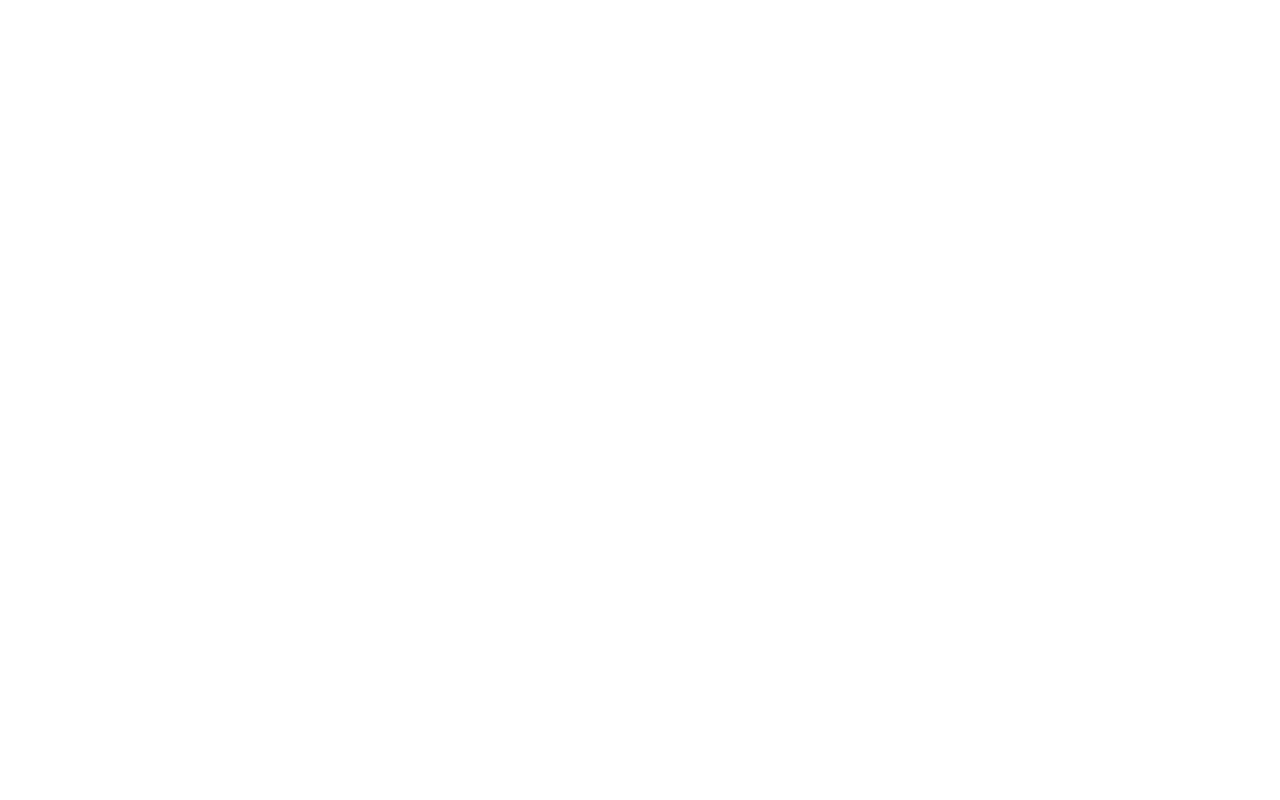
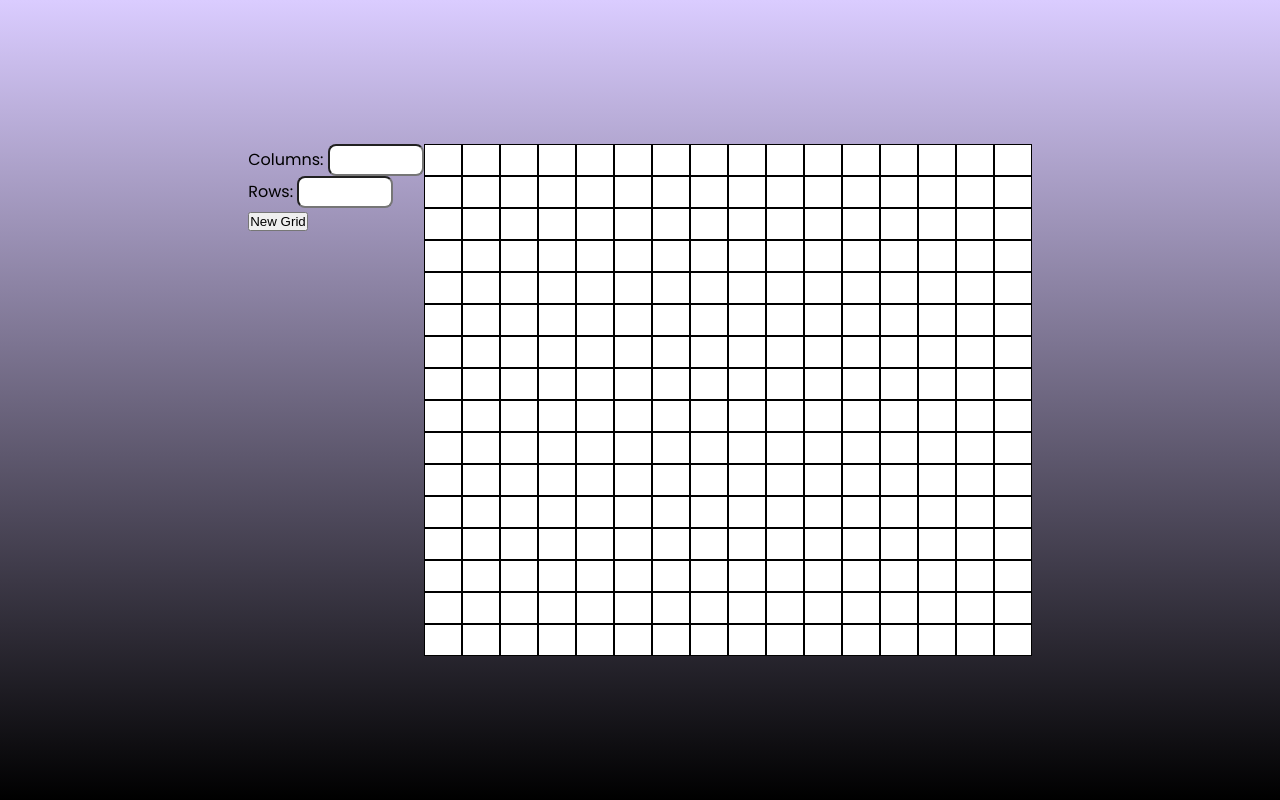
Before and after one commit to DavidMagar23/Sketchy, a plain HTML site: page index.html in a window 1280 px wide. Drawn offline with Linux system fonts and the light colour scheme; a web font is replaced by a local one.

Commit message:
Make Responsive Grid Square Control

```diff
--- a/index.html
+++ b/index.html
@@ -7,9 +7,29 @@
     <link rel="shortcut icon" href="img/logo.png" type="image/x-icon">
     <script src="javascript.js" defer></script>
 
+    <!-- Poppins Font -->
+    <link rel="preconnect" href="https://fonts.googleapis.com">
+    <link rel="preconnect" href="https://fonts.gstatic.com" crossorigin>
+    <link href="https://fonts.googleapis.com/css2?family=Delicious+Handrawn&family=Indie+Flower&family=Nunito:ital,wght@0,200;0,300;1,200&family=Open+Sans:wght@300&family=Poppins:wght@200;400&display=swap" rel="stylesheet">
+
     <title>Sketchy</title>
 </head>
-<body>
-
+<body class="body center">
+    <div class="all">
+        <div class="controls">
+            <div class="grid-control">
+                <div class="grid-columns">
+                    <label for="grid-columns">Columns: </label>
+                    <input type="text" name="grid-columns" id="grid-columns">
+                </div>
+                <div class="grid-rows">
+                    <label for="grid-rows">Rows: </label>
+                    <input type="text" name="grid-rows" id="grid-rows">
+                </div>
+                <button class="new-grid">New Grid</button>
+            </div>
+        </div>
+        <div class="grid-container"></div>
+    </div>
 </body>
 </html>
--- a/javascript.js
+++ b/javascript.js
@@ -0,0 +1,47 @@
+// Dom selectors
+let body = document.querySelector('body'),
+    gridContainer = document.querySelector('.grid-container'),
+    newGrid = document.querySelector('.new-grid'),
+    gridColumns = document.querySelector('#grid-columns'),
+    gridRows = document.querySelector('#grid-rows');
+
+// Variables
+let columns = 16, rows = 16, grid = [];
+
+// Initialize Array for grid
+for (let i = 0; i < columns; i++) {
+        grid[i] = [];
+}
+
+// Delete Grid and Grid Array
+function deleteGrid () {
+    gridContainer.innerHTML = '';
+}
+
+// Make Grid
+function makeGrid (columns, rows) {
+    for (let i = 0; i < rows; i++) {
+        let divContainer = document.createElement("div");
+        divContainer.classList.add('div-container');
+        gridContainer.appendChild(divContainer);
+        for (let j = 0; j < columns; j++) {
+            grid[i][j] = document.createElement('div');
+            let newDiv = grid[i][j];
+            newDiv.classList.add('square');
+            divContainer.appendChild(newDiv);
+        }
+    }
+}
+
+// Invoke on load
+makeGrid(columns,rows);
+
+// New grid Button
+newGrid.addEventListener("click", () => {
+    deleteGrid();
+
+    columns = +gridColumns.value;
+    rows = +gridRows.value;
+
+    makeGrid(columns,rows);
+})
--- a/style.css
+++ b/style.css
@@ -3,3 +3,48 @@
     margin: 0;
     box-sizing: border-box;
 }
+
+.center {
+    display: flex;
+    justify-content: center;
+    align-items: center;
+}
+
+body {
+    min-height: 100vh;
+
+    font-family: 'Poppins', sans-serif;
+    background: linear-gradient(rgb(218, 204, 255), rgb(0, 0, 0));
+}
+
+.all {
+    display: flex;
+}
+
+input {
+    width: 6rem;
+    height: 2rem;
+
+    border-radius: 0.5rem;
+}
+
+.grid-container {
+    width: 38rem;
+    height: 32rem;
+
+    display: flex;
+    flex-direction: column;
+    justify-content: center;
+}
+
+.square {
+    flex-grow: 1;
+    background-color: white;
+    border: 1px solid black;
+}
+
+.div-container {
+    display: flex;
+
+    flex-grow: 1;
+}
```
